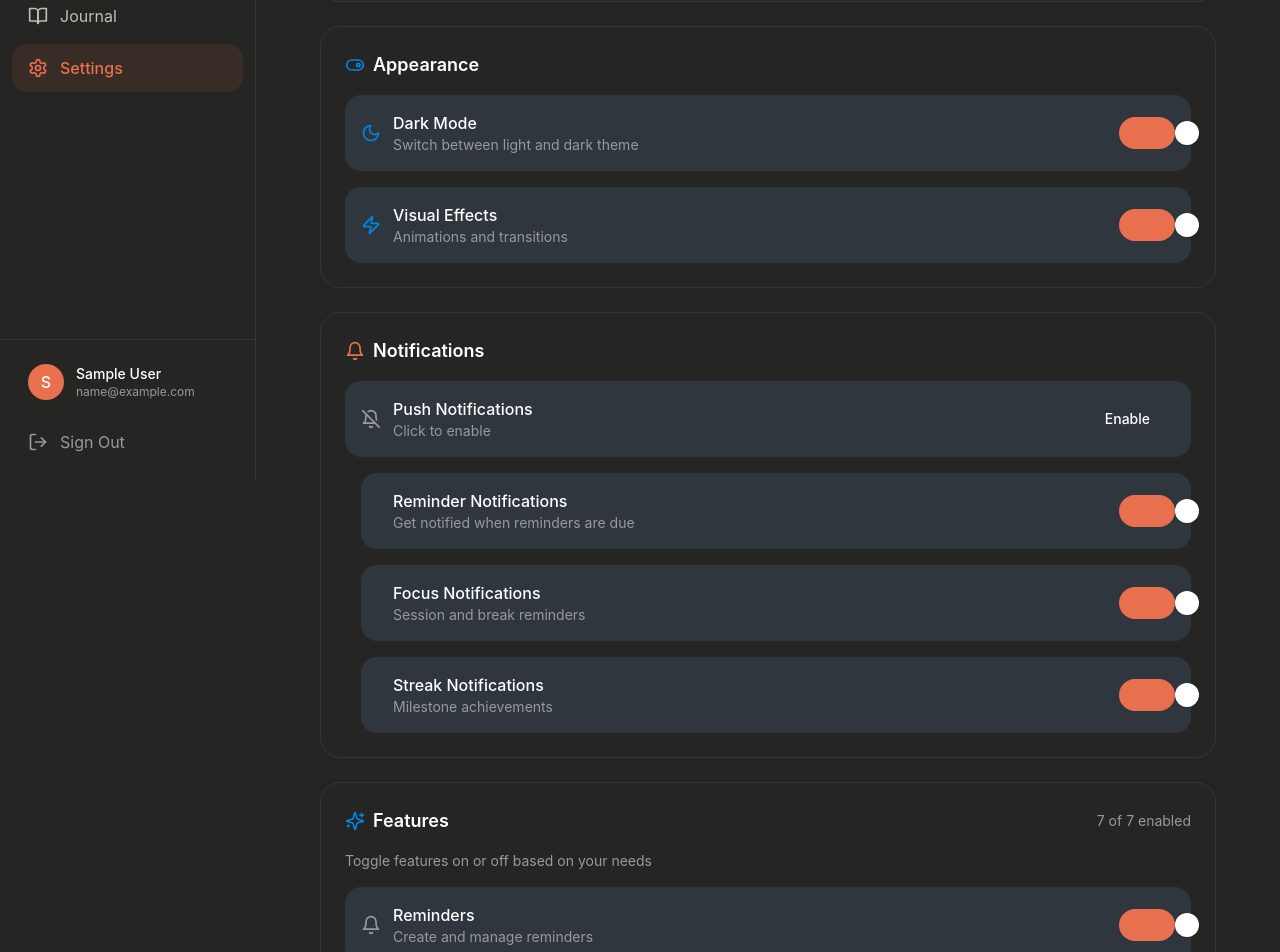
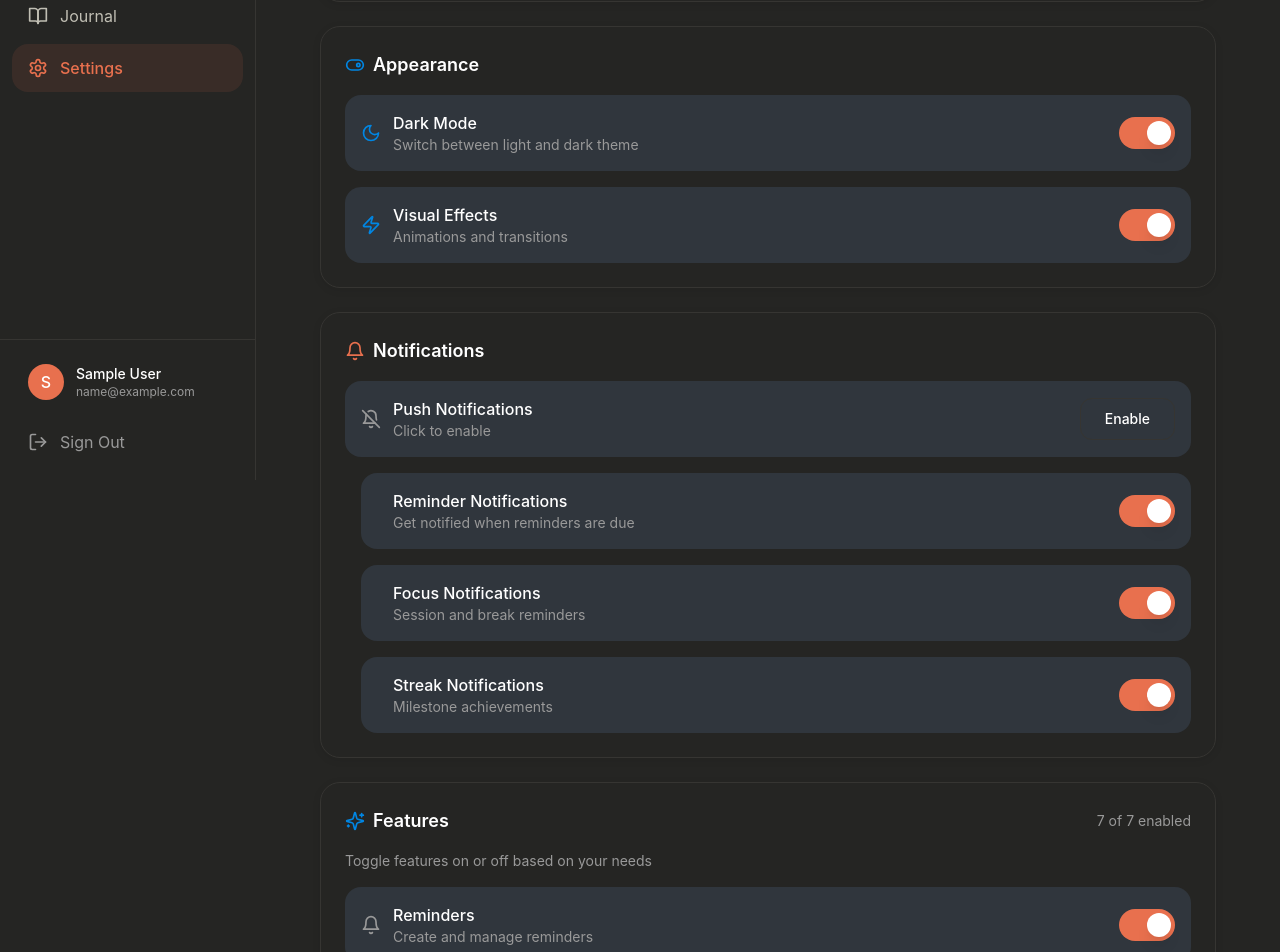
Before and after one commit to misaelec/NudgeWeb, a Next.js app: page /app/settings in a window 1280 px wide. Shown: the part 320-1272 px from the top of the page. Built offline with nearby package versions, Linux system fonts and the light colour scheme; no server answers; sample sign-in values are in the browser's storage.

Commit message:
Fixing toggles.

```diff
--- a/app/app/settings/page.tsx
+++ b/app/app/settings/page.tsx
@@ -1,7 +1,7 @@
 'use client'
 
 import { useState, useEffect } from 'react'
-
+import { useRouter } from 'next/navigation'
 import { useAuth } from '@/components/Providers'
 import { useStore } from '@/lib/store'
 import { notificationService } from '@/lib/notifications'
@@ -32,7 +32,25 @@ import {
   BarChart3
 } from 'lucide-react'
 
+function Toggle({ enabled, onClick }: { enabled: boolean; onClick: () => void }) {
+  return (
+    <button
+      onClick={onClick}
+      className={`relative inline-flex h-8 w-14 items-center rounded-full transition-colors ${
+        enabled ? 'bg-accent-primary' : 'bg-border-primary'
+      }`}
+    >
+      <span
+        className={`inline-block h-6 w-6 transform rounded-full bg-white shadow-lg transition-transform ${
+          enabled ? 'translate-x-7' : 'translate-x-1'
+        }`}
+      />
+    </button>
+  )
+}
+
 export default function SettingsPage() {
+  const router = useRouter()
   const { user, loading, signOut } = useAuth()
   const { featureFlags, settingsActions, preferences, streaks, pomodoroSessions, totalFocusMinutes } = useStore()
   const [mounted, setMounted] = useState(false)
@@ -118,6 +136,13 @@ export default function SettingsPage() {
     { key: 'objectives', icon: Target, label: 'Objectives', description: 'Track OKRs and goals' },
   ]
 
+  const toggleFeature = (key: string) => {
+    const currentValue = featureFlags?.[key] !== false
+    settingsActions.toggleFeature(key)
+    const settings = JSON.parse(localStorage.getItem('nudge-settings') || '{}')
+    localStorage.setItem('nudge-settings', JSON.stringify({ ...settings, [`feature_${key}`]: !currentValue }))
+  }
+
   if (loading || !mounted) {
     return (
       <div className="min-h-screen flex items-center justify-center bg-background-primary">
@@ -135,9 +160,6 @@ export default function SettingsPage() {
 
   return (
     <div className="min-h-screen bg-background-primary">
-
-
-
       <div className="max-w-4xl mx-auto">
         <header className="mb-8">
           <h1 className="text-3xl font-semibold text-text-primary mb-2">
@@ -178,18 +200,7 @@ export default function SettingsPage() {
                     <p className="text-sm text-text-tertiary">Switch between light and dark theme</p>
                   </div>
                 </div>
-                  <button
-                    onClick={toggleDarkMode}
-                    className={`relative w-14 h-8 rounded-full transition-colors ${
-                      darkMode === 'dark' ? 'bg-accent-primary' : 'bg-border-primary'
-                    }`}
-                  >
-                    <span
-                      className={`absolute top-1 w-6 h-6 bg-white rounded-full shadow transition-transform ${
-                        darkMode === 'dark' ? 'translate-x-7' : 'translate-x-1'
-                      }`}
-                    />
-                  </button>
+                <Toggle enabled={darkMode === 'dark'} onClick={toggleDarkMode} />
               </div>
 
               <div className="flex items-center justify-between p-4 bg-surface-secondary rounded-apple-lg">
@@ -200,18 +211,7 @@ export default function SettingsPage() {
                     <p className="text-sm text-text-tertiary">Animations and transitions</p>
                   </div>
                 </div>
-                  <button
-                    onClick={toggleVisualEffects}
-                    className={`relative w-14 h-8 rounded-full transition-colors ${
-                      visualEffectsEnabled ? 'bg-accent-primary' : 'bg-border-primary'
-                    }`}
-                  >
-                    <span
-                      className={`absolute top-1 w-6 h-6 bg-white rounded-full shadow transition-transform ${
-                        visualEffectsEnabled ? 'translate-x-7' : 'translate-x-1'
-                      }`}
-                    />
-                  </button>
+                <Toggle enabled={visualEffectsEnabled} onClick={toggleVisualEffects} />
               </div>
             </div>
           </section>
@@ -237,18 +237,7 @@ export default function SettingsPage() {
                     Enable
                   </button>
                 ) : (
-                    <button
-                      onClick={toggleNotifications}
-                      className={`relative w-14 h-8 rounded-full transition-colors ${
-                        notificationsEnabled ? 'bg-accent-primary' : 'bg-border-primary'
-                      }`}
-                    >
-                      <span
-                        className={`absolute top-1 w-6 h-6 bg-white rounded-full shadow transition-transform ${
-                          notificationsEnabled ? 'translate-x-7' : 'translate-x-1'
-                        }`}
-                      />
-                    </button>
+                  <Toggle enabled={notificationsEnabled} onClick={toggleNotifications} />
                 )}
               </div>
 
@@ -259,18 +248,7 @@ export default function SettingsPage() {
                       <p className="font-medium text-text-primary">Reminder Notifications</p>
                       <p className="text-sm text-text-tertiary">Get notified when reminders are due</p>
                     </div>
-                      <button
-                        onClick={toggleReminderNotifications}
-                        className={`relative w-14 h-8 rounded-full transition-colors ${
-                          reminderNotifications ? 'bg-accent-primary' : 'bg-border-primary'
-                        }`}
-                      >
-                        <span
-                          className={`absolute top-1 w-6 h-6 bg-white rounded-full shadow transition-transform ${
-                            reminderNotifications ? 'translate-x-7' : 'translate-x-1'
-                          }`}
-                        />
-                      </button>
+                    <Toggle enabled={reminderNotifications} onClick={toggleReminderNotifications} />
                   </div>
 
                   <div className="flex items-center justify-between p-4 bg-surface-secondary rounded-apple-lg ml-4 pl-8">
@@ -278,18 +256,7 @@ export default function SettingsPage() {
                       <p className="font-medium text-text-primary">Focus Notifications</p>
                       <p className="text-sm text-text-tertiary">Session and break reminders</p>
                     </div>
-                      <button
-                        onClick={toggleFocusNotifications}
-                        className={`relative w-14 h-8 rounded-full transition-colors ${
-                          focusNotifications ? 'bg-accent-primary' : 'bg-border-primary'
-                        }`}
-                      >
-                        <span
-                          className={`absolute top-1 w-6 h-6 bg-white rounded-full shadow transition-transform ${
-                            focusNotifications ? 'translate-x-7' : 'translate-x-1'
-                          }`}
-                        />
-                      </button>
+                    <Toggle enabled={focusNotifications} onClick={toggleFocusNotifications} />
                   </div>
 
                   <div className="flex items-center justify-between p-4 bg-surface-secondary rounded-apple-lg ml-4 pl-8">
@@ -297,18 +264,7 @@ export default function SettingsPage() {
                       <p className="font-medium text-text-primary">Streak Notifications</p>
                       <p className="text-sm text-text-tertiary">Milestone achievements</p>
                     </div>
-                      <button
-                        onClick={toggleStreakNotifications}
-                        className={`relative w-14 h-8 rounded-full transition-colors ${
-                          streakNotifications ? 'bg-accent-primary' : 'bg-border-primary'
-                        }`}
-                      >
-                        <span
-                          className={`absolute top-1 w-6 h-6 bg-white rounded-full shadow transition-transform ${
-                            streakNotifications ? 'translate-x-7' : 'translate-x-1'
-                          }`}
-                        />
-                      </button>
+                    <Toggle enabled={streakNotifications} onClick={toggleStreakNotifications} />
                   </div>
                 </>
               )}
@@ -339,18 +295,7 @@ export default function SettingsPage() {
                         <p className="text-sm text-text-tertiary">{feature.description}</p>
                       </div>
                     </div>
-                      <button
-                        onClick={() => settingsActions.toggleFeature(feature.key)}
-                        className={`relative w-14 h-8 rounded-full transition-colors ${
-                          isEnabled ? 'bg-accent-primary' : 'bg-border-primary'
-                        }`}
-                      >
-                        <span
-                          className={`absolute top-1 w-6 h-6 bg-white rounded-full shadow transition-transform ${
-                            isEnabled ? 'translate-x-7' : 'translate-x-1'
-                          }`}
-                        />
-                      </button>
+                    <Toggle enabled={isEnabled} onClick={() => toggleFeature(feature.key)} />
                   </div>
                 )
               })}
@@ -428,7 +373,6 @@ export default function SettingsPage() {
           </div>
         </div>
       </div>
-
     </div>
   )
 }
```
Lines whose indentation alone changed are shown as unchanged.
